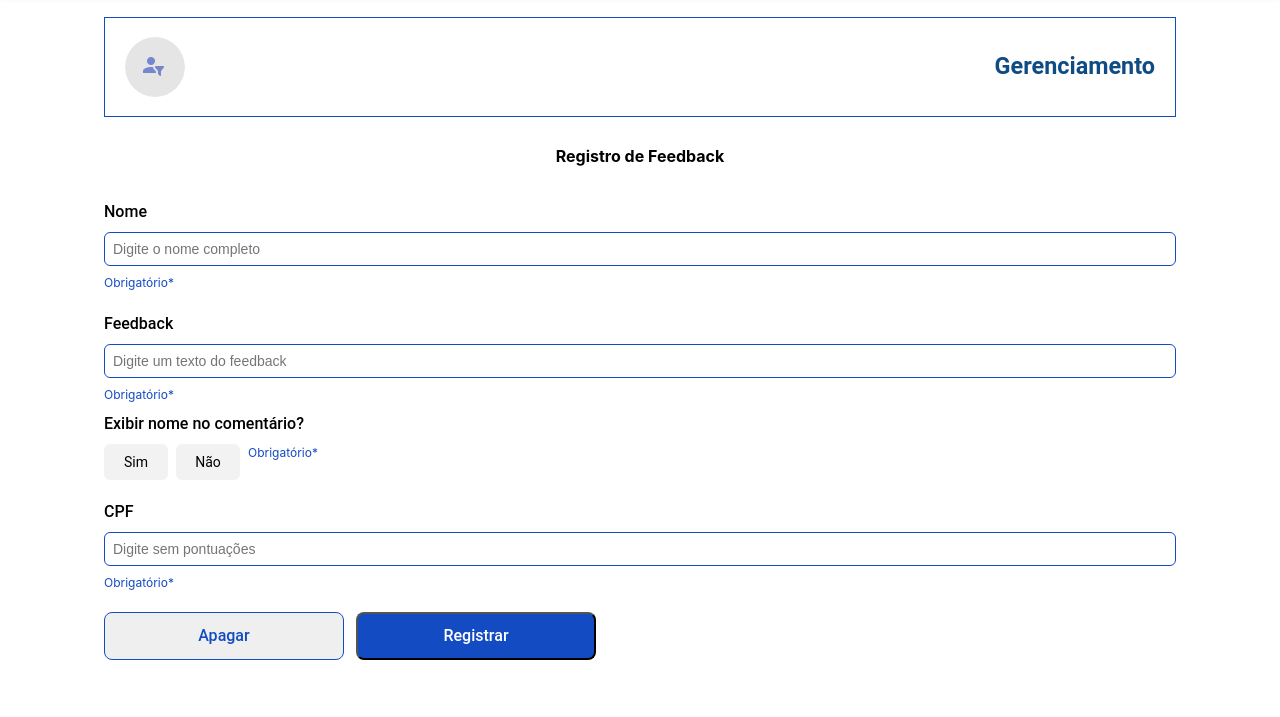
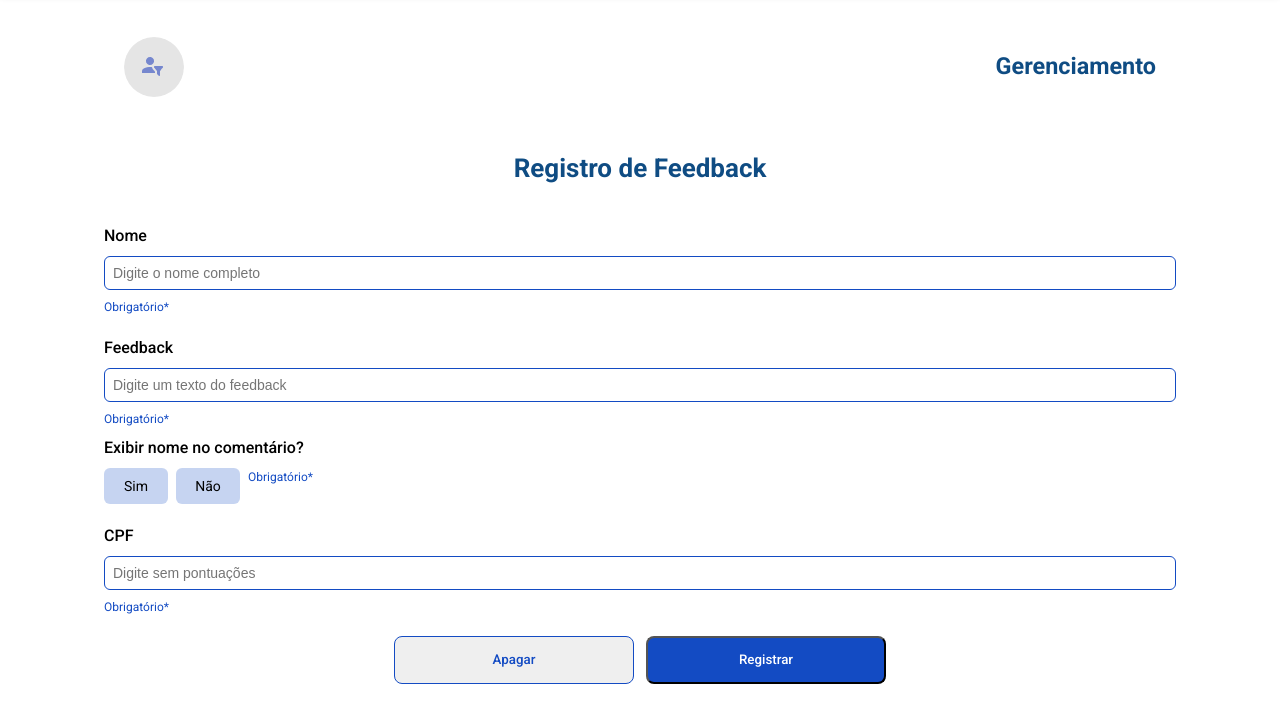
Before and after one commit to Stheviana21/PROJETO-PI2, a plain HTML site: page docs/feedback.html in a window 1280 px wide. Shown: the part 83-800 px from the top of the page. Drawn offline with Linux system fonts and the light colour scheme.

Commit message:
add new style final feedback

```diff
--- a/docs/feedback.html
+++ b/docs/feedback.html
@@ -10,6 +10,7 @@
   <link rel="icon" type="image/png" href="../assets/logoPrincp.png" />
   <link rel="stylesheet" href="../style/feedback.css" />
   <link rel="stylesheet" href="../style/reset.css" />
+  <link href="https://fonts.googleapis.com/css2?family=Roboto:ital,wght@0,100..900;1,100..900&display=swap" rel="stylesheet">
 </head>
 
 <body>
--- a/style/admin.css
+++ b/style/admin.css
@@ -108,7 +108,6 @@ main {
   border-radius: 8px;
   background: linear-gradient(180deg, #0F4C83 0%, #03111D 100%);
   color: #FFF;
-  font-family: Roboto, sans-serif;
   font-size: 24px;
   font-weight: 500;
   cursor: pointer;
--- a/style/agenda.css
+++ b/style/agenda.css
@@ -40,7 +40,7 @@ main {
 .container-titulo-inicio {
   flex: 1 0 0;
   color: #2946be;
-  font-family: Inter, sans-serif;
+
   font-size: 16px;
   font-weight: 500;
   line-height: 20px;
@@ -60,7 +60,6 @@ main {
 
 .container-menu-navegacao {
   color: #134bc3;
-  font-family: Inter, sans-serif;
   font-size: 16px;
   font-weight: 500;
   letter-spacing: 1.5px;
@@ -119,8 +118,7 @@ main {
 .container-titulo-agendamento{
   width: 520px;
   color: var(--PrimeiraCOR, #0F4C83);
-  font-family: Roboto;
-  font-size: 40px;
+  e: 40px;
   font-style: normal;
   font-weight: 700;
   line-height: 48px;
@@ -130,8 +128,7 @@ main {
 .pesquisar-pacientes{
   height: 20px;
   color: rgba(0, 0, 0, 0.50);
-  font-family: Roboto;
-  font-size: 14px;
+  e: 14px;
   font-style: normal;
   font-weight: 400;
   line-height: 20px;
@@ -158,7 +155,7 @@ main {
 
 .text-agenda-sub {
   color: var(--PrimeiraCOR, #0f4c83);
-  font-family: Roboto, sans-serif;
+  ;
   font-size: 20px;
   font-weight: 500;
   margin: 0;
@@ -211,8 +208,7 @@ main {
   height: 20px;
   align-self: stretch;
   color: #000;
-  font-family: Roboto;
-  font-size: 14px;
+  e: 14px;
   font-style: normal;
   font-weight: 500;
   line-height: 20px;
@@ -246,8 +242,7 @@ main {
   height: 16px;
   align-self: stretch;
   color: rgba(0, 0, 0, 0.5);
-  font-family: Roboto;
-  font-size: 12px;
+  e: 12px;
   font-style: normal;
   font-weight: 400;
   line-height: 16px;
@@ -265,8 +260,7 @@ main {
   border-radius: 8px;
   background: #134bc3;
   color: #fff;
-  font-family: Roboto;
-  font-size: 16px;
+  e: 16px;
   font-style: normal;
   font-weight: 500;
   line-height: 24px;
--- a/style/cadastro-paciente.css
+++ b/style/cadastro-paciente.css
@@ -36,7 +36,7 @@ main {
 .container-titulo-inicio {
   flex: 1 0 0;
   color: #2946be;
-  font-family: Inter, sans-serif;
+
   font-size: 16px;
   font-weight: 500;
   line-height: 20px;
@@ -56,7 +56,7 @@ main {
 
 .container-menu-navegacao {
   color: #134bc3;
-  font-family: Inter, sans-serif;
+  ;
   font-size: 16px;
   font-weight: 500;
   letter-spacing: 1.5px;
@@ -96,7 +96,7 @@ main {
   justify-content: space-between;
   align-items: center;
   margin-top: 20px;
-  border: 1px solid #134bc3;
+
   padding: 30px;
 }
 
@@ -113,8 +113,7 @@ main {
 .container-texto-sub-menu {
   width: 144px;
   color: #0f4c83;
-  font-family: Roboto;
-  font-size: 15px;
+  ze: 15px;
   font-weight: 500;
   line-height: 28px;
   white-space: nowrap;
@@ -133,8 +132,7 @@ main {
   width: 520px;
   color: #0f4c83;
   text-align: center;
-  font-family: Roboto;
-  font-size: 40px;
+  ze: 40px;
   font-weight: 700;
   line-height: 48px;
 }
@@ -148,7 +146,7 @@ main {
   justify-content: center;
   align-items: center;
   gap: 40px;
-  border: 1px solid #134bc3;
+
 }
 
 .container-dupla-formulario {
@@ -165,8 +163,7 @@ main {
 .container-texto-solicitacao {
   width: 510px;
   color: #000;
-  font-family: Roboto;
-  font-size: 14px;
+  ze: 14px;
   font-weight: 500;
   line-height: 20px;
 }
@@ -195,8 +192,7 @@ main {
 .texto-obrigatorio {
   width: 510px;
   color: rgba(0, 0, 0, 0.5);
-  font-family: Roboto;
-  font-size: 12px;
+  ze: 12px;
   font-weight: 400;
   line-height: 16px;
 }
@@ -230,7 +226,7 @@ input[type="date"].input-nome {
   width: 510px;
   height: 36px;
   padding: 8px 12px;
-  font-family: Roboto, sans-serif;
+
   font-size: 14px;
   border: 1px solid rgba(0, 0, 0, 0.10);
   border-radius: 6px;
@@ -250,8 +246,7 @@ input[type="date"].input-nome {
   border-radius: 8px;
   border: 1px solid #134bc3;
   color: #134bc3;
-  font-family: Roboto;
-  font-size: 16px;
+  ze: 16px;
   font-weight: 500;
   line-height: 24px;
 }
@@ -266,8 +261,7 @@ input[type="date"].input-nome {
   border-radius: 8px;
   background: #134bc3;
   color: #fff;
-  font-family: Roboto;
-  font-size: 16px;
+  ze: 16px;
   font-weight: 500;
   line-height: 24px;
 }
--- a/style/duvidas.css
+++ b/style/duvidas.css
@@ -131,7 +131,6 @@ main {
 
 .text-agenda-sub {
   color: var(--PrimeiraCOR, #0f4c83);
-  font-family: Roboto, sans-serif;
   font-size: 20px;
   font-weight: 500;
   margin: 0;
@@ -161,7 +160,6 @@ main {
 .titulo-sessao {
   width: 520px;
   color: var(--PrimeiraCOR, #0F4C83);
-  font-family: Roboto;
   font-size: 26px;
   font-style: normal;
   font-weight: 700;
@@ -192,7 +190,6 @@ main {
 }
 
 .texto-solicitacao {
-  font-family: Roboto, sans-serif;
   font-size: 16px;
   font-weight: 500;
 }
@@ -229,7 +226,6 @@ main {
   border-radius: 6px;
   background: rgba(0, 0, 0, 0.05);
   border: none;
-  font-family: Roboto, sans-serif;
   font-size: 14px;
   cursor: pointer;
 }
@@ -253,7 +249,6 @@ main {
   border-radius: 8px;
   border: 1px solid #134BC3;
   color: #134BC3;
-  font-family: Roboto;
   font-size: 16px;
   font-style: normal;
   font-weight: 500;
@@ -271,7 +266,6 @@ main {
   border-radius: 8px;
   background: #134BC3;
   color: #FFF;
-  font-family: Roboto;
   font-size: 16px;
   font-style: normal;
   font-weight: 500;
--- a/style/feedback.css
+++ b/style/feedback.css
@@ -39,7 +39,6 @@ main {
 .container-titulo-inicio {
   flex: 1 0 0;
   color: #2946be;
-  font-family: Inter, sans-serif;
   font-size: 16px;
   font-weight: 500;
   line-height: 20px;
@@ -59,7 +58,6 @@ main {
 
 .container-menu-navegacao {
   color: #134bc3;
-  font-family: Inter, sans-serif;
   font-size: 16px;
   font-weight: 500;
   letter-spacing: 1.5px;
@@ -90,6 +88,17 @@ main {
   gap: 60px;
 }
 
+.container-titulo-agendamento h1{
+  width: 520px;
+    color: var(--PrimeiraCOR, #0F4C83);
+    font-size: 26px;
+    font-style: normal;
+    font-weight: 700;
+    line-height: 48px;
+    text-align: center;
+}
+
+
 .container-espaco-agendamento {
   display: flex;
   flex-direction: column;
@@ -112,7 +121,7 @@ main {
   display: flex;
   align-items: center;
   justify-content: space-between;
-  border: 1px solid #134bc3;
+
   padding: 20px;
 }
 
@@ -131,7 +140,6 @@ main {
 
 .text-agenda-sub {
   color: var(--PrimeiraCOR, #0f4c83);
-  font-family: Roboto, sans-serif;
   font-size: 20px;
   font-weight: 500;
   margin: 0;
@@ -181,7 +189,6 @@ main {
 }
 
 .texto-solicitacao {
-  font-family: Roboto, sans-serif;
   font-size: 16px;
   font-weight: 500;
 }
@@ -210,7 +217,6 @@ main {
   border: none;
   border-radius: 6px;
   background: #134bc333;
-  font-family: Roboto, sans-serif;
   font-size: 14px;
   cursor: pointer;
 }
@@ -233,12 +239,13 @@ main {
   justify-content: center;
   align-items: center;
   border-radius: 6px;
-  background: rgba(0, 0, 0, 0.05);
+  background: #134bc33d;
 }
 
 .container-botoes-envio {
   display: flex;
-  width: 492px;
+  width: 100%;
+  justify-content: center;
   height: 48px;
   align-items: flex-start;
   gap: 12px;
@@ -255,8 +262,6 @@ main {
   border-radius: 8px;
   border: 1px solid #134BC3;
   color: #134BC3;
-  font-family: Roboto;
-  font-size: 16px;
   font-style: normal;
   font-weight: 500;
   line-height: 24px;
@@ -274,8 +279,6 @@ main {
   border-radius: 8px;
   background: #134BC3;
   color: #FFF;
-  font-family: Roboto;
-  font-size: 16px;
   font-style: normal;
   font-weight: 500;
   line-height: 24px;
--- /dev/null
+++ b/style/global.css
@@ -0,0 +1,3 @@
+:root {
+  --color-primary: #bb4a4a;
+}
--- a/style/home.css
+++ b/style/home.css
@@ -896,7 +896,6 @@ main {
 
 .text-item {
   color: var(--Default-White, #FFFF);
-  font-family: Roboto;
   font-size: 16px;
   font-style: normal;
   font-weight: 500;
@@ -918,7 +917,6 @@ main {
 
 .text-direito {
   color: var(--Default-White, #FFF);
-  font-family: Roboto;
   font-size: 14px;
   font-style: normal;
   font-weight: 400;
--- a/style/reset.css
+++ b/style/reset.css
@@ -10,8 +10,12 @@
 html,
 body {
     height: 100%;
-    font-family: 'Inter', sans-serif;
+    font-family: 'Roboto', sans-serif;
     background-color: #ffffff;
     line-height: 1.5;
     -webkit-font-smoothing: antialiased;
 }
+
+button {
+    font-family: 'Roboto', sans-serif;
+}
```
Also changed, not shown: docs/admin.html (+1 -0 lines), docs/agenda.html (+1 -0 lines), docs/cadastro-paciente.html (+1 -0 lines), docs/duvidas.html (+1 -0 lines), docs/home.html (+1 -0 lines), docs/login.html (+1 -0 lines).
